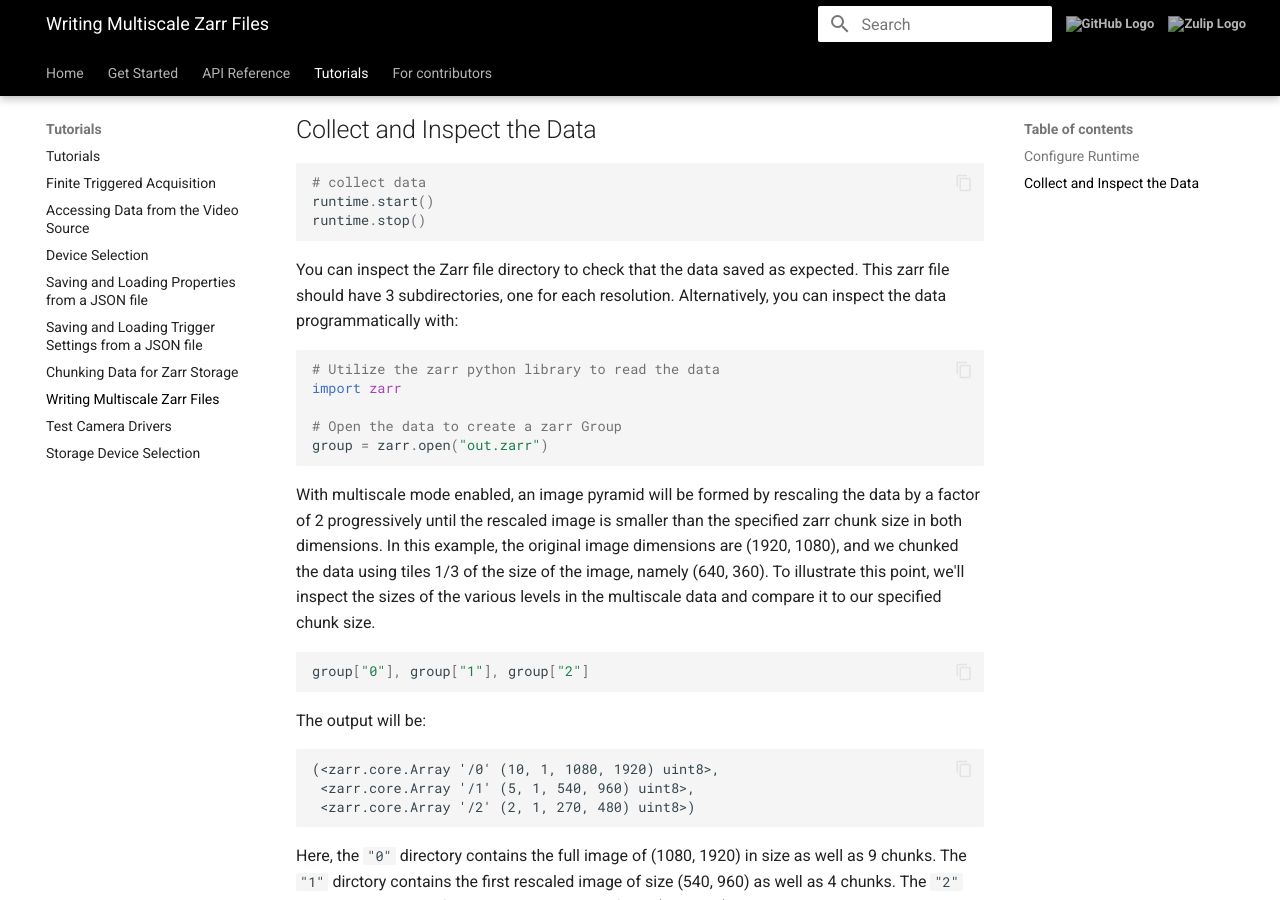
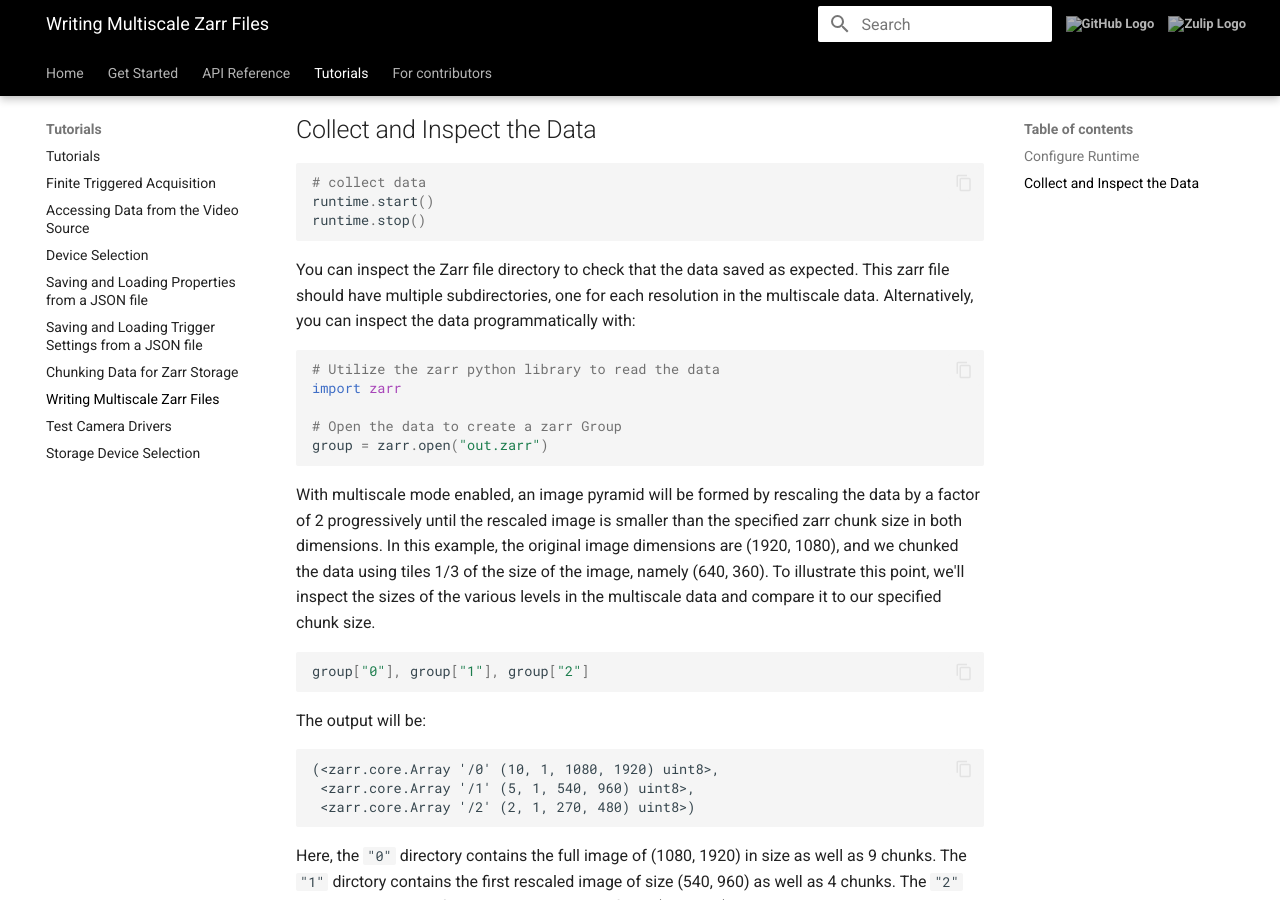
Before and after one commit to melissawm/acquire-docs, an MkDocs documentation site: the page built from docs/tutorials/multiscale.md, in a window 1280 px wide and 900 px high, scrolled down 1509 px. Built offline with MkDocs 1.6.1 and Material for MkDocs 9.7.7, drawn with Linux system fonts in a browser that asks for light colours; comment, search, counter and statistics services are not loaded.

Commit message:
Update multiscale.md

````diff
--- a/docs/tutorials/multiscale.md
+++ b/docs/tutorials/multiscale.md
@@ -72,7 +72,7 @@ runtime.start()
 runtime.stop()
 ```
 
-You can inspect the Zarr file directory to check that the data saved as expected. This zarr file should have 3 subdirectories, one for each resolution. Alternatively, you can inspect the data programmatically with:
+You can inspect the Zarr file directory to check that the data saved as expected. This zarr file should have multiple subdirectories, one for each resolution in the multiscale data. Alternatively, you can inspect the data programmatically with:
 
 ```python
 # Utilize the zarr python library to read the data
````
